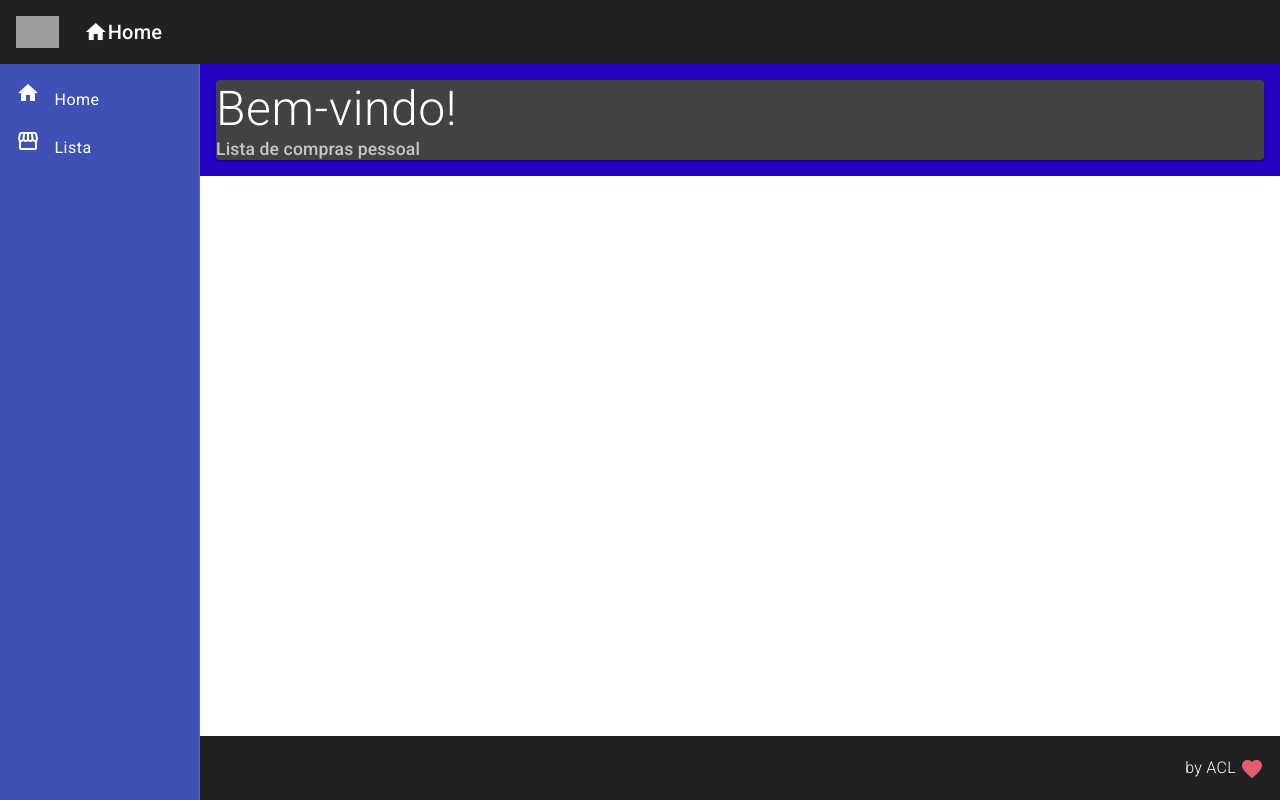
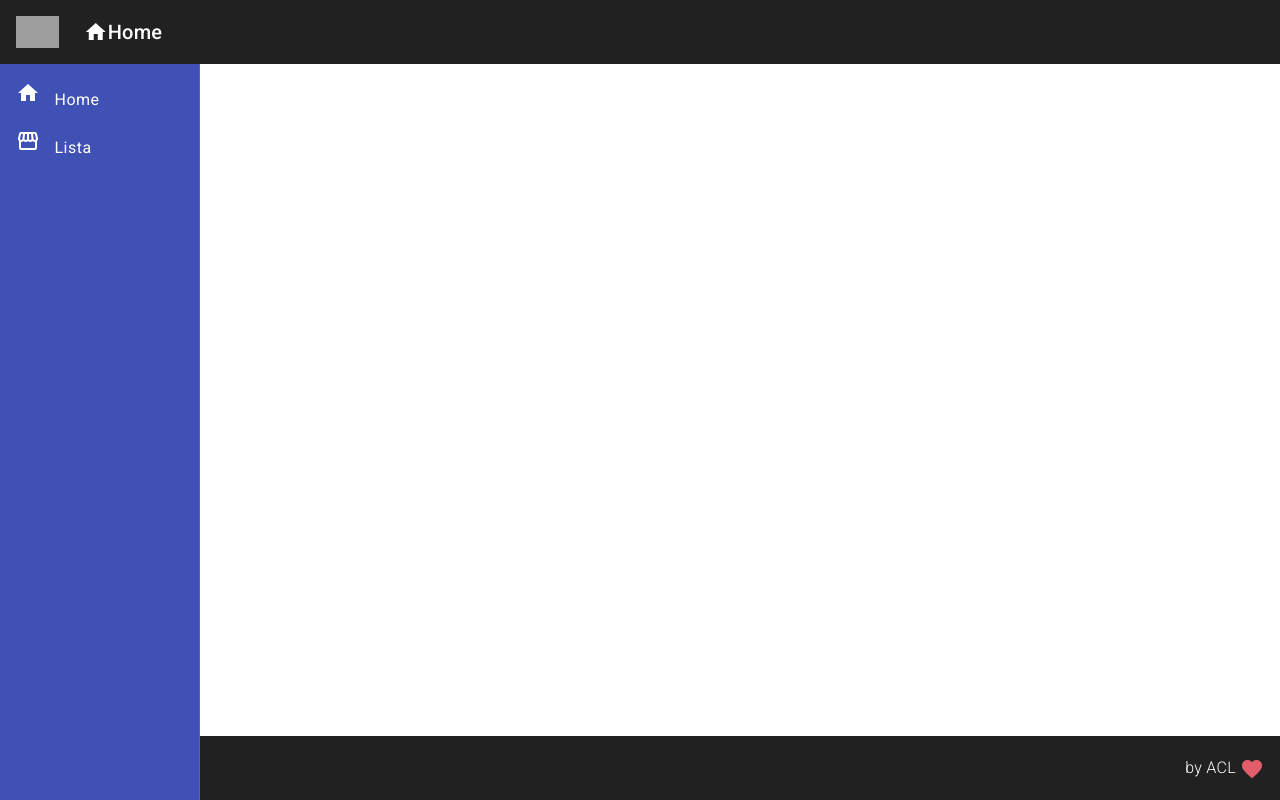
Before and after one commit to alancalumby/listacompras, an Angular app in the folder frontend/: page /listaCompras in a window 1280 px wide. Before the commit this address led to /. Built offline with nearby package versions, Linux system fonts and the light colour scheme; grey boxes are pictures that could not be loaded.

Commit message:
Added listaCompras component and RouterLink

```diff
--- a/frontend/src/app/app-routing.module.ts
+++ b/frontend/src/app/app-routing.module.ts
@@ -1,7 +1,18 @@
 import { NgModule } from '@angular/core';
 import { RouterModule, Routes } from '@angular/router';
+import { HomeComponent } from './views/home/home.component';
+import { ListaComprasComponent } from './views/lista-compras/lista-compras.component';
 
-const routes: Routes = [];
+const routes: Routes = [
+  {
+    path: "",
+    component: HomeComponent
+  },
+  {
+    path: "listaCompras",
+    component: ListaComprasComponent
+  }
+];
 
 @NgModule({
   imports: [RouterModule.forRoot(routes)],
--- a/frontend/src/app/app.module.ts
+++ b/frontend/src/app/app.module.ts
@@ -11,7 +11,8 @@ import { NavComponent } from './components/template/nav/nav.component';
 import { MatSidenavModule } from '@angular/material/sidenav'
 import { MatListModule } from '@angular/material/list';
 import { HomeComponent } from './views/home/home.component'
-import {MatCardModule} from '@angular/material/card'
+import {MatCardModule} from '@angular/material/card';
+import { ListaComprasComponent } from './views/lista-compras/lista-compras.component'
 
 @NgModule({
   declarations: [
@@ -19,7 +20,8 @@ import {MatCardModule} from '@angular/material/card'
     HeaderComponent,
     FooterComponent,
     NavComponent,
-    HomeComponent
+    HomeComponent,
+    ListaComprasComponent
   ],
   imports: [
     BrowserModule,
--- a/frontend/src/app/components/template/header/header.component.html
+++ b/frontend/src/app/components/template/header/header.component.html
@@ -1,6 +1,6 @@
 <mat-toolbar class="header mat-elevation-z4">
     <span>
-        <a>
+        <a routerLink="/">
             <img class="logo" src="assets/img/logo.png" alt="logo">
         </a>
     </span>
--- a/frontend/src/app/components/template/nav/nav.component.css
+++ b/frontend/src/app/components/template/nav/nav.component.css
@@ -13,5 +13,5 @@
 
 .content {
     padding: 16px;
-    background-color: #2603c2;
+    background-color: #FFFFFF;
 }
--- a/frontend/src/app/components/template/nav/nav.component.html
+++ b/frontend/src/app/components/template/nav/nav.component.html
@@ -1,13 +1,13 @@
 <mat-sidenav-container class="container">
     <mat-sidenav class="sidenav" mode="side" opened fixedInViewport="true" fixedTopGap="64">
         <mat-nav-list class="nav-list">
-            <a mat-list-item>
+            <a mat-list-item routerLink="/">
                 <i class="material-icons">
                     home
                 </i>
                 Home
             </a>
-            <a mat-list-item>
+            <a mat-list-item routerLink="/listaCompras">
                 <i class="material-icons">
                     storefront
                 </i>
@@ -16,8 +16,8 @@
         </mat-nav-list>
     </mat-sidenav>
     <mat-sidenav-content class="content">
-        <app-home>
+        <router-outlet>
 
-        </app-home>
+        </router-outlet>
     </mat-sidenav-content>
 </mat-sidenav-container>
--- /dev/null
+++ b/frontend/src/app/views/lista-compras/lista-compras.component.html
@@ -0,0 +1 @@
+<p>lista-compras works!</p>
```
Also changed, not shown: frontend/src/app/views/lista-compras/lista-compras.component.ts (added, +10 -0 lines), frontend/src/app/views/lista-compras/lista-compras.component.css (added), 1 other file (tests, documents, lock files or other folders).
